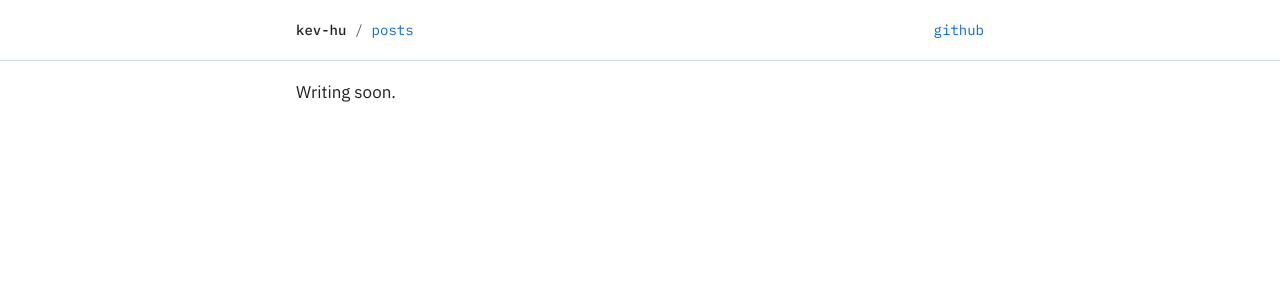
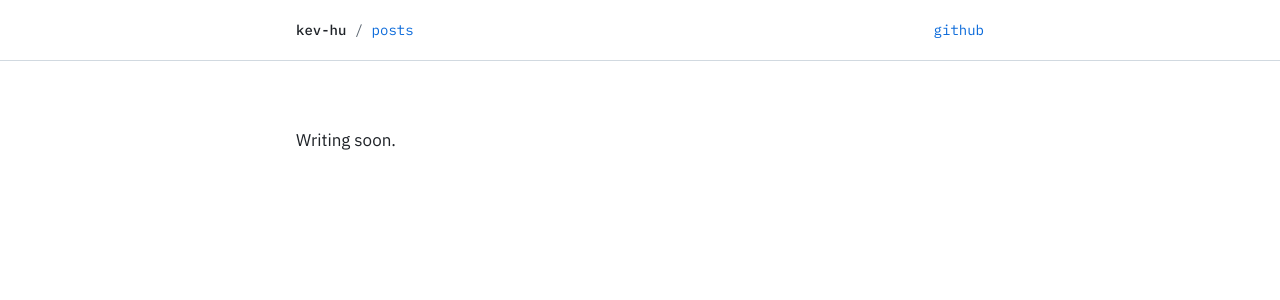
Before and after one commit to kev-hu/kev-hu.github.io, a Jekyll site: the page built from index.html, in a window 1280 px wide. Shown: the top 300 px of the page. Built offline with Jekyll 4.4.1, drawn with Linux system fonts in a browser that asks for light colours.

Commit message:
Fix: space between header and post (class padding was overriding it)

```diff
--- a/assets/style.css
+++ b/assets/style.css
@@ -14,7 +14,7 @@ header.site .wrap { min-height: 60px; display: flex; justify-content: space-betw
 header.site .me { color: var(--ink); font-weight: 500; }
 header.site .sep { color: var(--muted); }
 header.site nav { display: flex; gap: 20px; }
-main { padding-top: 48px; padding-bottom: 64px; }
+main.wrap { padding-top: 48px; padding-bottom: 64px; }
 h1, h2, h3 { font-family: var(--mono); font-weight: 500; line-height: 1.25; }
 h1 { font-size: 32px; letter-spacing: -0.5px; margin: 0 0 32px; }
 h2 { font-size: 21px; margin: 48px 0 14px; }
```
